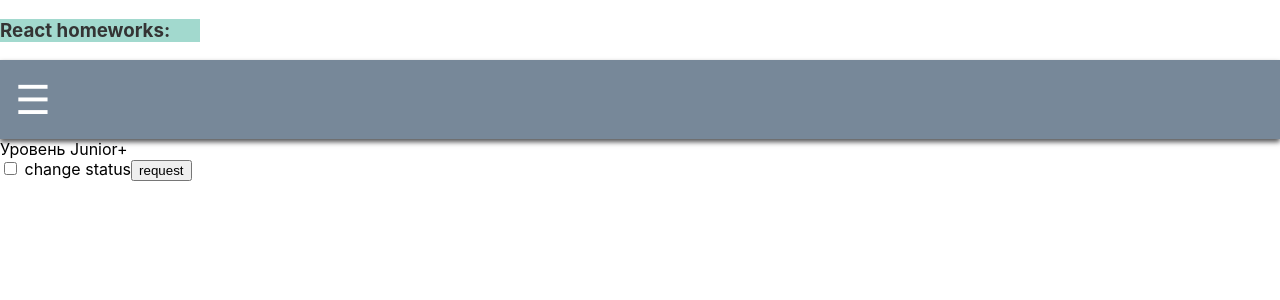
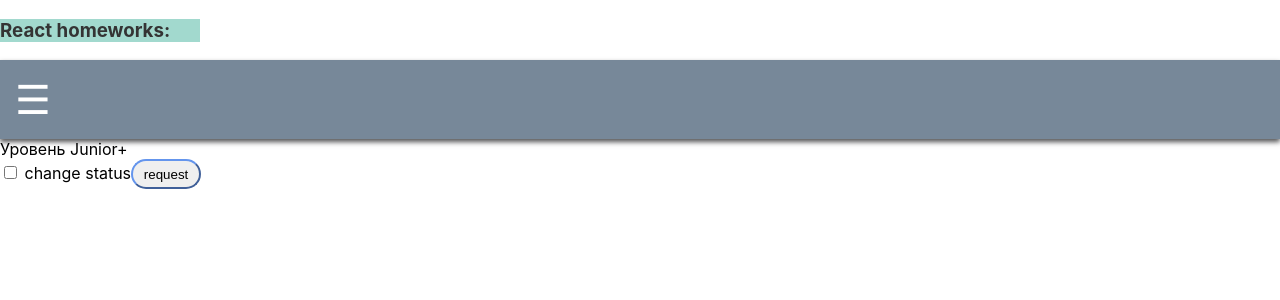
Before and after one commit to zhankaam/ignat-react-hw, a React (Create React App) app: page /#/junior-plus in a window 1280 px wide. Shown: the top 300 px of the page. Built offline with nearby package versions, Linux system fonts and the light colour scheme.

Commit message:
react-homeworks

```diff
--- a/src/p2-homeworks/h13/components/Request.tsx
+++ b/src/p2-homeworks/h13/components/Request.tsx
@@ -14,10 +14,15 @@ export function Request() {
            })
        }
 
+       const buttonStyles = {
+         width: "70px",
+         height: "30px",
+         borderRadius: "30px",
+         borderColor: "cornflowerblue",
+       }
 
     return <div>
         <input type={"checkbox"} onClick={() => setValue(true) }/> <span>{message}</span>
-        <button onClick={() => sendRequest(value)}>request</button>
-
+        <button onClick={() => sendRequest(value)} style={buttonStyles}>request</button>
     </div>
 }
```
Also changed, not shown: 1 other file (tests, documents, lock files or other folders).
